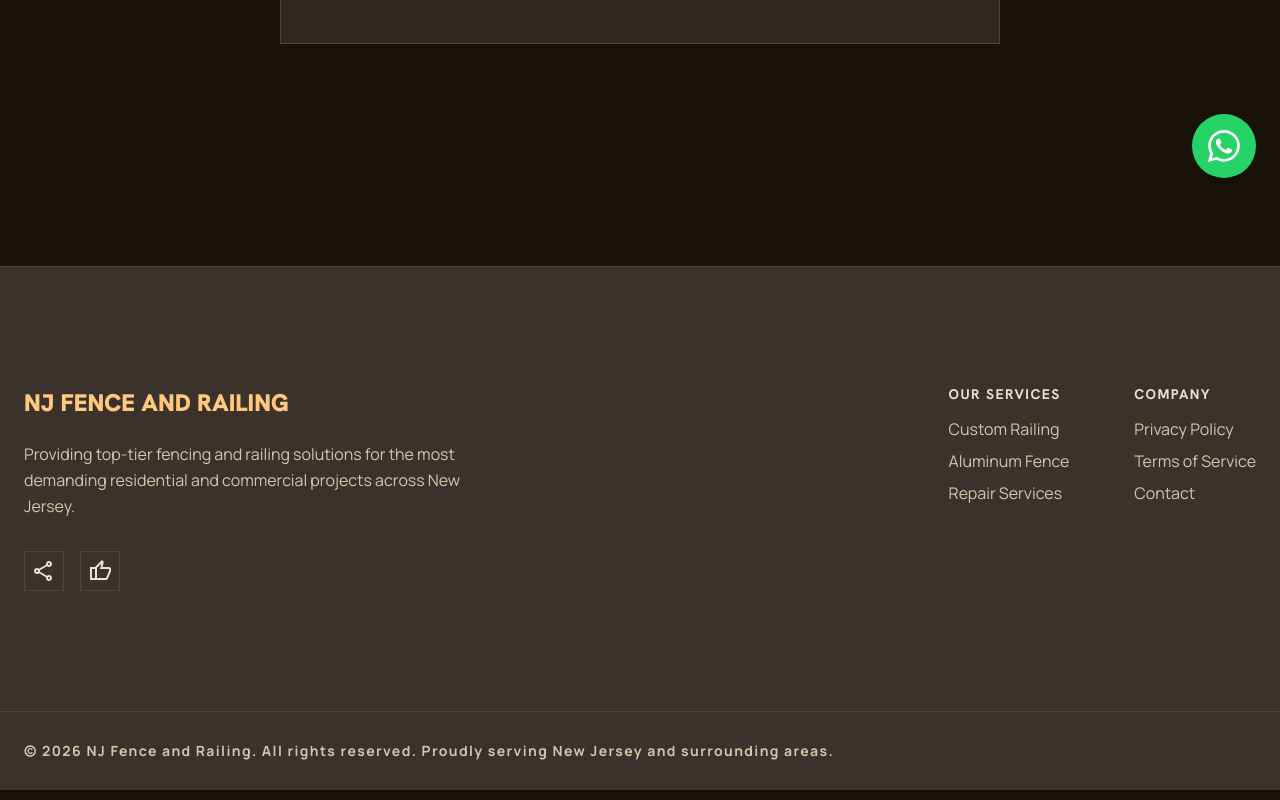
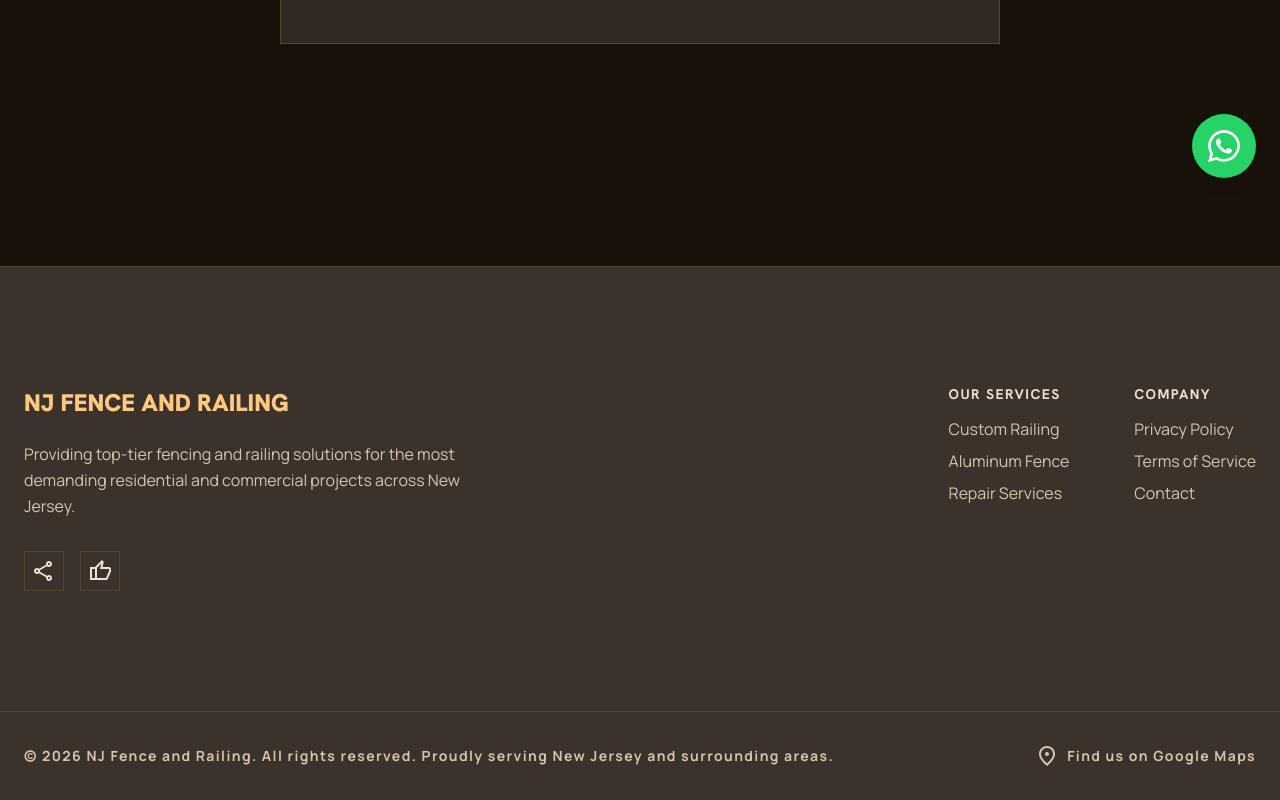
Before and after one commit to Vdassaet/njfenceandrailing, a React (Vite) app: page /privacy in a window 1280 px wide. Shown: the part 598-1398 px from the top of the page. Built offline with nearby package versions, Linux system fonts and the light colour scheme.

Commit message:
Add Google Maps link to footer

```diff
--- a/src/components/Footer.tsx
+++ b/src/components/Footer.tsx
@@ -41,10 +41,20 @@ export default function Footer() {
           </div>
         </div>
       </div>
-      <div className="max-w-container-max mx-auto px-gutter py-8 border-t border-outline-variant">
+      <div className="max-w-container-max mx-auto px-gutter py-8 border-t border-outline-variant flex flex-col md:flex-row justify-between items-center gap-4">
         <p className="text-label-bold font-body-md text-on-surface-variant text-center md:text-left">
           © {new Date().getFullYear()} NJ Fence and Railing. All rights reserved. Proudly serving New Jersey and surrounding areas.
         </p>
+        <a
+          href="https://maps.app.goo.gl/euDHYjZhjARjbETq5"
+          target="_blank"
+          rel="noopener noreferrer"
+          className="flex items-center gap-2 text-on-surface-variant hover:text-primary transition-colors text-label-bold"
+          title="NJ Fence and Railing on Google Maps"
+        >
+          <span className="material-symbols-outlined text-[20px]">location_on</span>
+          <span>Find us on Google Maps</span>
+        </a>
       </div>
     </footer>
   );
```
